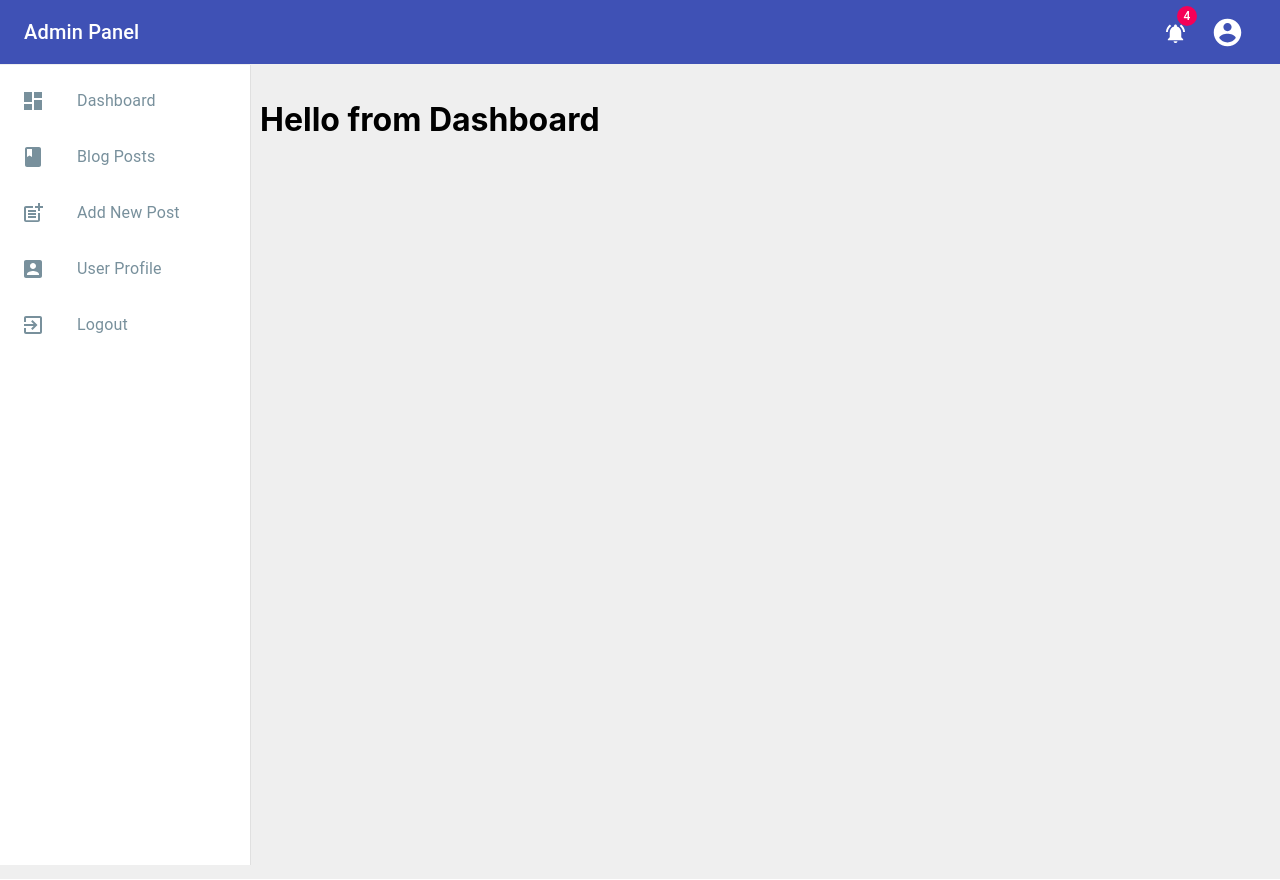
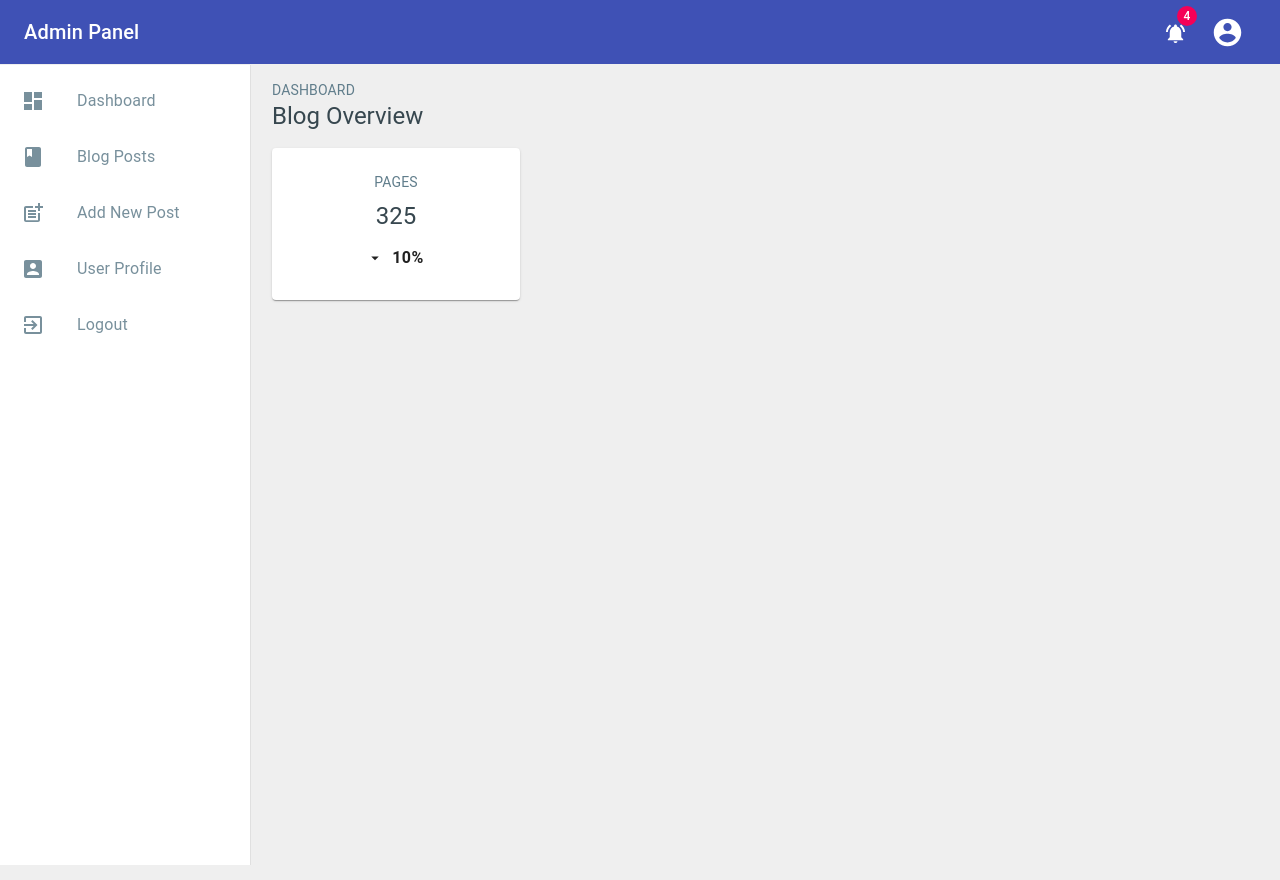
Before and after one commit to yuvraj1107thapa/Dashboard-ReactJS, a React (Create React App) app: page / in a window 1280 px wide. Built offline with nearby package versions, Linux system fonts and the light colour scheme.

Commit message:
Added common page title

```diff
--- a/package.json
+++ b/package.json
@@ -8,6 +8,7 @@
     "@testing-library/jest-dom": "^5.16.2",
     "@testing-library/react": "^12.1.2",
     "@testing-library/user-event": "^13.5.0",
+    "chart.js": "^3.7.0",
     "react": "^17.0.2",
     "react-dom": "^17.0.2",
     "react-router-dom": "^6.2.1",
--- /dev/null
+++ b/src/components/common/PageTitle.js
@@ -0,0 +1,28 @@
+import React from 'react'
+import {
+    Grid,
+    Typography,
+    Button
+} from '@material-ui/core'
+import { useStyles } from '../views/ViewStyles'
+
+export const PageTitle = (props) => {
+    const { label, title } = props
+    const classes = useStyles();
+    return (
+        <Grid container>
+            <Grid item xs={12} sm={12}>
+            <Typography
+                variant="body2"
+                className={classes.pageSubtitle}>
+                Dashboard
+            </Typography>
+            <Typography
+                variant="h5"
+                className={classes.pageTitle}>
+                Blog Overview
+            </Typography>
+            </Grid>
+        </Grid>
+    )
+}
--- a/src/components/layout/LayoutStyles.js
+++ b/src/components/layout/LayoutStyles.js
@@ -1,7 +1,6 @@
 import { makeStyles } from "@material-ui/core"
 import blue from "@material-ui/core/colors/blue"
 import blueGrey from "@material-ui/core/colors/blueGrey"
-import createSpacing from "@material-ui/core/styles/createSpacing"
 
 export const useStyles = makeStyles( (theme) => ({
     // Style for Navbar
@@ -45,8 +44,9 @@ export const useStyles = makeStyles( (theme) => ({
     wrapper: {
         height: "100vh",
         background: "#efefef",
-        paddingTop: 15,
-        paddingLeft: 260,
+        // paddingTop: 15,
+        // paddingLeft: 260,
+        padding: theme.spacing(2, 2, 0, 34),
         [theme.breakpoints.down("xs")]:{
             padding:theme.spacing(2, 2)
         }
--- a/src/components/views/Dashboard.js
+++ b/src/components/views/Dashboard.js
@@ -1,9 +1,53 @@
-import React from 'react';
+import React, { useEffect } from 'react'
+import {
+    Box,
+    Grid,
+    Card,
+    CardContent,
+    Typography,
+    Button
+} from '@material-ui/core'
+import { PageTitle } from '../common/PageTitle';
+import { useStyles } from './ViewStyles'
+import ArrowDropDownIcon from '@material-ui/icons/ArrowDropDown';
 
 export default function Dashboard() {
+    const classes = useStyles();
+
+    const DisplayData = [
+        {label: "Post", value: "", icon: "", iconLable: ""},
+        {label: "Pages", value: "", icon: "", iconLable: ""},
+        {label: "Comments", value: "", icon: "", iconLable: ""},
+        {label: "Subscribers", value: "", icon: "", iconLable: ""}
+    ]
+
     return (
-        <div>
-            <h1>Hello from Dashboard</h1>
-        </div>
+        <Box>
+            {/* Title section */}
+            <PageTitle label="Dashboard" title="Blog Overview"/>
+            {/* Small-stats  section*/}
+            <Grid container>
+                <Grid item xs={6} sm={3}>
+                    <Card>
+                        <CardContent>
+                            <Typography variant="body2" className={classes.statsLabel}>
+                                Pages
+                            </Typography>
+                            <Typography variant="h5" component="h6" className={classes.statsTitle}>
+                                325
+                            </Typography>
+                            <Typography component="p" style={{textAlign: "center", marginTop: "0px"}}>
+                                <Button
+                                    size="small"
+                                    className={classes.ratioBtn}
+                                    startIcon={<ArrowDropDownIcon />}>
+                                    10%
+                                </Button>
+                            </Typography>
+                        </CardContent>
+                    </Card>
+                </Grid>
+            </Grid>
+        </Box>
     )
 }
--- /dev/null
+++ b/src/components/views/ViewStyles.js
@@ -0,0 +1,39 @@
+import { makeStyles } from '@material-ui/core';
+import blueGrey from "@material-ui/core/colors/blueGrey"
+
+export const useStyles = makeStyles( (theme) => ({
+    section: {
+        marginTop: theme.spacing(3, 0)
+    },
+    // Page
+    pageTitle: {
+        color: blueGrey[800],
+        marginBottom: theme.spacing(2),
+        textTransform: "capitalize"
+    },
+    pageSubtitle: {
+        color: blueGrey[500],
+        marginBottom: theme.spacing(1, 0),
+        textTransform: "uppercase"
+    },
+    // Styles for Dashboard
+    statsLabel: {
+        textTransform: "uppercase",
+        color: blueGrey[500],
+        textAlign: "center",
+        margin: theme.spacing(1, 0),
+        [theme.breakpoints.down("xs")]: {
+            fontSize: "0.8rem"
+        }
+    },
+    statsTitle: {
+        textTransform: "capitalize",
+        color: blueGrey[800],
+        textAlign: "center",
+        margin: theme.spacing(1, 0),
+        [theme.breakpoints.down("xs")]: {
+            fontSize: "1.8rem"
+        }
+    },
+    ratioBtn: { fontSize: "1rem", fontWeight: "bold"}
+}))
```
Also changed, not shown: 1 other file (tests, documents, lock files or other folders).
